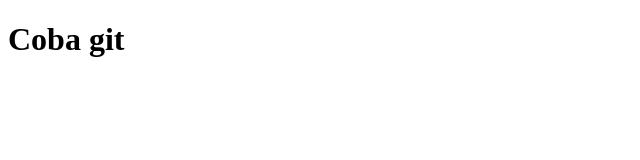
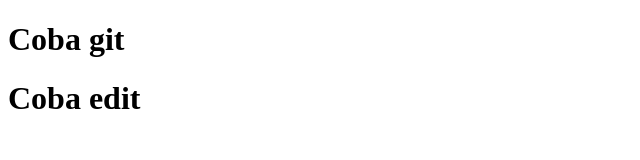
Before and after one commit to ayukhairina/belajar-github-betaclass, a plain HTML site: page index.html in a window 1280 px wide. Shown: the whole page, without its empty margins (0-640 px from the left). Drawn offline with Linux system fonts and the light colour scheme.

Commit message:
coba edit baru index.html

```diff
--- a/index.html
+++ b/index.html
@@ -5,5 +5,6 @@
     </head>
     <body>
         <h1>Coba git </h1>
+        <h1>Coba edit</h1>
     </body>
 </html>
```
